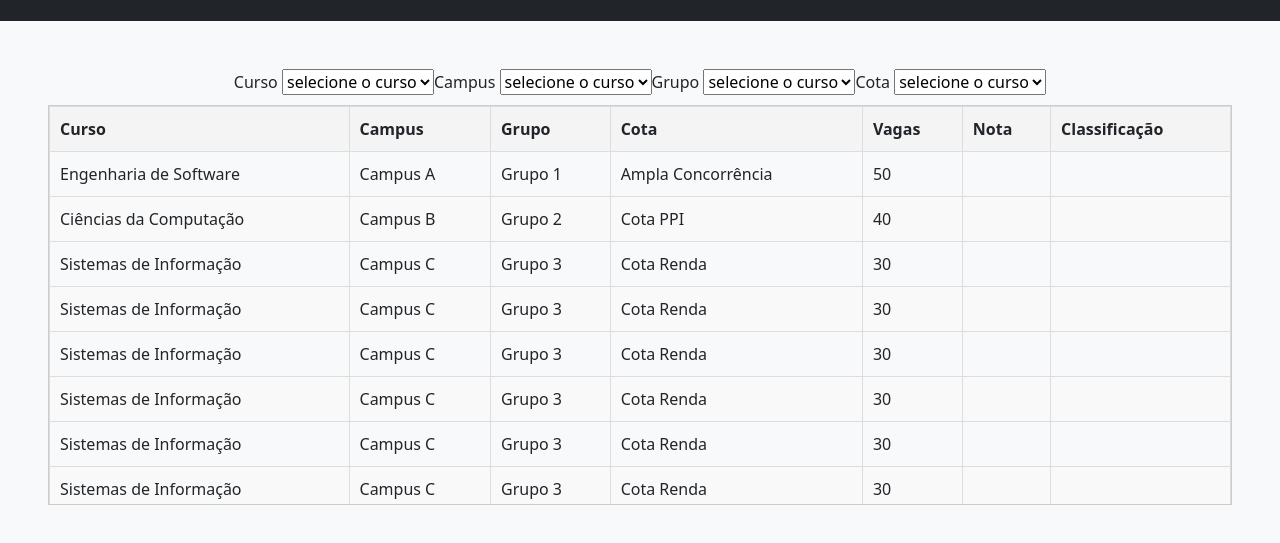
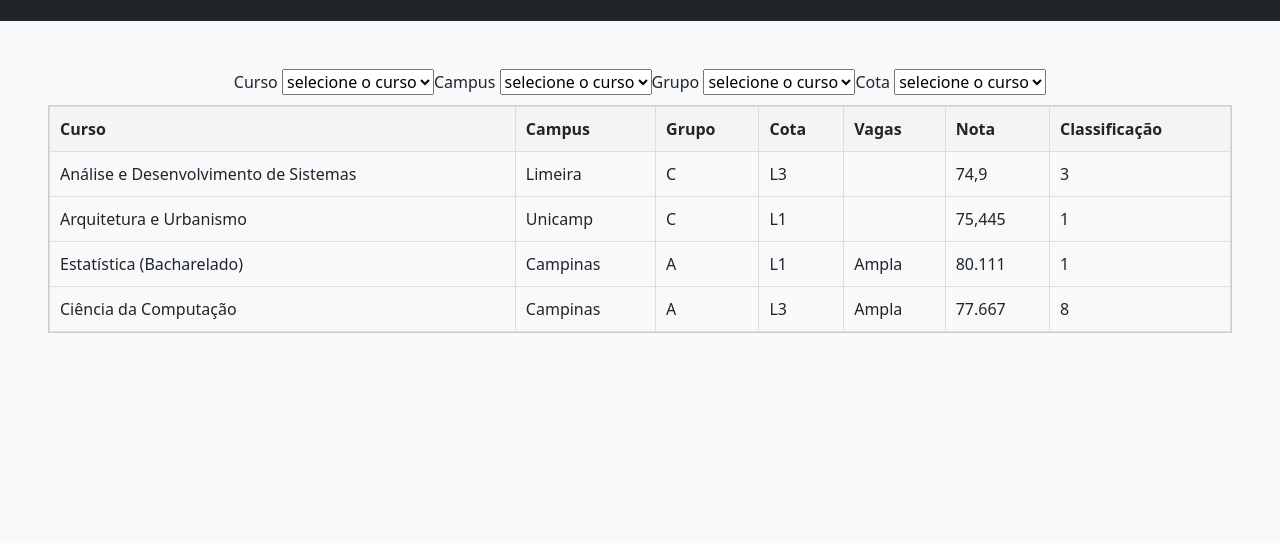
Before and after one commit to FolleyJS/Provao2025, a plain HTML site: page index.html in a window 1280 px wide. Shown: the part 61-604 px from the top of the page. Drawn offline with nearby package versions, Linux system fonts and the light colour scheme.

Commit message:
criando uma logica que adiciona os valores JSON para o HTML automaticamente

```diff
--- a/index.html
+++ b/index.html
@@ -5,6 +5,7 @@
     <meta name="viewport" content="width=device-width, initial-scale=1.0">
     <link rel="stylesheet" href="https://cdn.jsdelivr.net/npm/bootstrap@5.3.3/dist/css/bootstrap.min.css">
     <link rel="stylesheet" href="main.css">
+    <link rel="stylesheet" href="script.js">
     <title>Notas Provão 2025</title>
 </head>
 <body class="bg-light" style="max-height: 100vh; max-width: 100vw; overflow: hidden;">
@@ -54,82 +55,11 @@
                         <th>Classificação</th>
                     </tr>
                 </thead>
-                <tbody>
-                    <tr>
-                        <td>Engenharia de Software</td>
-                        <td>Campus A</td>
-                        <td>Grupo 1</td>
-                        <td>Ampla Concorrência</td>
-                        <td>50</td>
-                        <td></td>
-                        <td></td>
-                    </tr>
-                    <tr>
-                        <td>Ciências da Computação</td>
-                        <td>Campus B</td>
-                        <td>Grupo 2</td>
-                        <td>Cota PPI</td>
-                        <td>40</td>
-                        <td></td>
-                        <td></td>
-                    </tr>
-                    <tr>
-                        <td>Sistemas de Informação</td>
-                        <td>Campus C</td>
-                        <td>Grupo 3</td>
-                        <td>Cota Renda</td>
-                        <td>30</td>
-                        <td></td>
-                        <td></td>
-                    </tr>
-                    <tr>
-                        <td>Sistemas de Informação</td>
-                        <td>Campus C</td>
-                        <td>Grupo 3</td>
-                        <td>Cota Renda</td>
-                        <td>30</td>
-                        <td></td>
-                        <td></td>
-                    </tr>
-                    <tr>
-                        <td>Sistemas de Informação</td>
-                        <td>Campus C</td>
-                        <td>Grupo 3</td>
-                        <td>Cota Renda</td>
-                        <td>30</td>
-                        <td></td>
-                        <td></td>
-                    </tr>
-                    <tr>
-                        <td>Sistemas de Informação</td>
-                        <td>Campus C</td>
-                        <td>Grupo 3</td>
-                        <td>Cota Renda</td>
-                        <td>30</td>
-                        <td></td>
-                        <td></td>
-                    </tr>
-                    <tr>
-                        <td>Sistemas de Informação</td>
-                        <td>Campus C</td>
-                        <td>Grupo 3</td>
-                        <td>Cota Renda</td>
-                        <td>30</td>
-                        <td></td>
-                        <td></td>
-                    </tr>
-                    <tr>
-                        <td>Sistemas de Informação</td>
-                        <td>Campus C</td>
-                        <td>Grupo 3</td>
-                        <td>Cota Renda</td>
-                        <td>30</td>
-                        <td></td>
-                        <td></td>
-                    </tr>
+                <tbody id="table-container">
                 </tbody>
             </table>
         </div>
     </div>
+    <script src="script.js"></script>
 </body>
 </html>
--- /dev/null
+++ b/script.js
@@ -0,0 +1,62 @@
+CLASSIFICADOS_PROVAO=[
+    {
+      "CURSO": "Análise e Desenvolvimento de Sistemas ",
+      "CAMPUS": "Limeira",
+      "GRUPO": "C",
+      "COTA": "L3",
+      "VAGAS": "",
+      "NOTA": "74,9",
+      "CLASSIFICAÇÃO": 3
+    },
+    {
+      "CURSO": "Arquitetura e Urbanismo",
+      "CAMPUS": "Unicamp",
+      "GRUPO": "C",
+      "COTA": "L1",
+      "VAGAS": "",
+      "NOTA": "75,445",
+      "CLASSIFICAÇÃO": 1
+    },
+    {
+      "CURSO": "Estatística (Bacharelado)",
+      "CAMPUS": "Campinas",
+      "GRUPO": "A",
+      "COTA": "L1",
+      "VAGAS": "Ampla",
+      "NOTA": "80.111",
+      "CLASSIFICAÇÃO": 1
+    },
+    {
+      "CURSO": "Ciência da Computação",
+      "CAMPUS": "Campinas",
+      "GRUPO": "A",
+      "COTA": "L3",
+      "VAGAS": "Ampla",
+      "NOTA": "77.667",
+      "CLASSIFICAÇÃO": 8
+    }
+]
+
+
+//funções
+
+// seleciona o container tbody
+var tableContainer = document.querySelector("#table-container")
+//cria um TR e cria um td para cada um dos elementos do Json implementando no HTML
+
+
+for(var classificados of CLASSIFICADOS_PROVAO){
+    var rowTr = document.createElement("tr");
+
+    rowTr.innerHTML = `
+        <td>${classificados.CURSO}</td>
+        <td>${classificados.CAMPUS}</td>
+        <td>${classificados.GRUPO}</td>
+        <td>${classificados.COTA}</td>
+        <td>${classificados.VAGAS}</td>
+        <td>${classificados.NOTA}</td>
+        <td>${classificados.CLASSIFICAÇÃO}</td>
+    `
+
+    tableContainer.appendChild(rowTr)
+}
```
